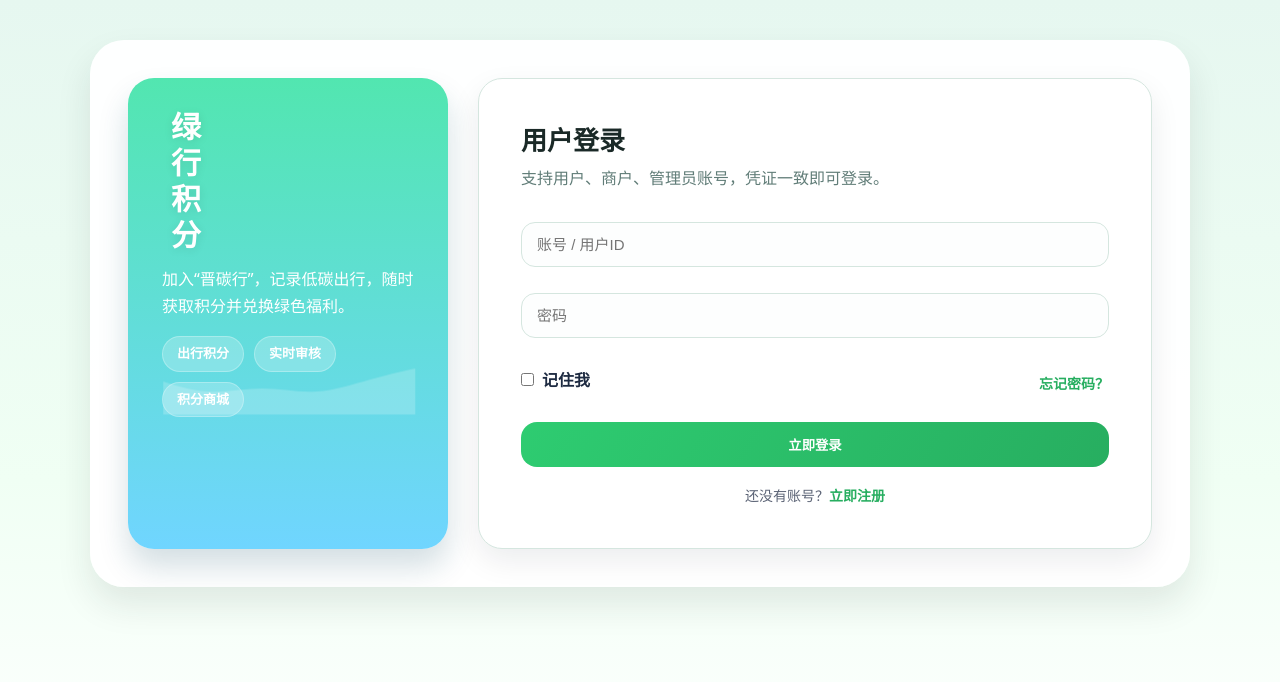
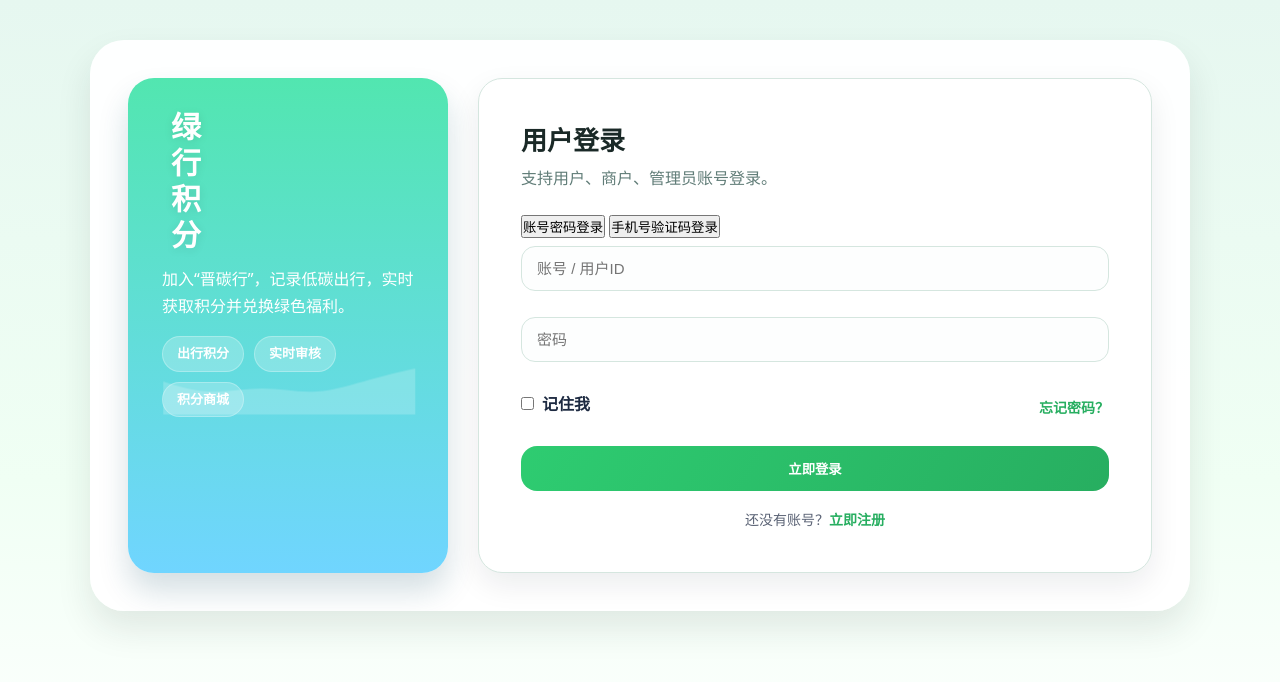
Before and after one commit to hanlinxue/green-points, a Flask app: page / in a window 1280 px wide. Shown: the top 682 px of the page. Run offline with Flask 3, Linux system fonts and the light colour scheme.

Commit message:
Update index.html

```diff
--- a/templates/login/index.html
+++ b/templates/login/index.html
@@ -11,7 +11,7 @@
     <aside class="eco-illustration">
       <div class="illustration-content">
         <h1>绿行积分</h1>
-        <p>加入“晋碳行”，记录低碳出行，随时获取积分并兑换绿色福利。</p>
+        <p>加入“晋碳行”，记录低碳出行，实时获取积分并兑换绿色福利。</p>
         <div class="badge-row">
           <span class="badge-soft">出行积分</span>
           <span class="badge-soft">实时审核</span>
@@ -24,8 +24,17 @@
     <section class="eco-form">
       <div class="form-header">
         <h2>用户登录</h2>
-        <p>支持用户、商户、管理员账号，凭证一致即可登录。</p>
+        <p>支持用户、商户、管理员账号登录。</p>
       </div>
+
+      <!-- 登录方式切换 -->
+      <div class="login-toggle">
+        <button id="passwordLoginBtn" class="toggle-btn active">账号密码登录</button>
+        <button id="smsLoginBtn" class="toggle-btn">手机号验证码登录</button>
+      </div>
+
+      <!-- 账号密码登录 -->
+      <div id="passwordLoginForm">
         <div class="input-group">
           <input id="login_id" class="input" placeholder="账号 / 用户ID">
           <input id="login_password" type="password" class="input" placeholder="密码">
@@ -34,16 +43,30 @@
           <label style="font-weight:600;color:#1d2a41">
             <input id="rememberMe" type="checkbox" style="margin-right:8px;">记住我
           </label>
-        <a href="{{ url_for('user.forgot') }}" class="link" style="font-size:14px;">忘记密码？</a>
+          <a href="forgot.html" class="link" style="font-size:14px;">忘记密码？</a>
         </div>
-      <button class="btn" onclick="login()">立即登录</button>
+        <button class="btn" id="passwordLoginBtnAction">立即登录</button>
+      </div>
+
+      <!-- 手机号验证码登录 -->
+      <div id="smsLoginForm" style="display:none;">
+        <div class="input-group">
+          <input id="phone_number" class="input" placeholder="请输入手机号" maxlength="11">
+          <div style="display:flex;gap:10px;">
+            <input id="sms_code" class="input" placeholder="请输入验证码">
+            <button id="getSmsCode" class="btn" style="white-space:nowrap;">获取验证码</button>
+          </div>
+        </div>
+        <button class="btn" id="smsLoginBtnAction">立即登录</button>
+      </div>
+
       <p style="text-align:center;margin-top:18px;font-size:14px;color:#5b6375;">
-        还没有账号？<a href="{{ url_for('user.register') }}" class="link">立即注册</a>
+        还没有账号？<a href="register.html" class="link">立即注册</a>
       </p>
     </section>
   </div>
 
+  <!-- 引入 JS -->
   <script src="../../static/js/script.js"></script>
-  <script>initLoginPage();</script>
 </body>
 </html>
```
Lines whose indentation alone changed are shown as unchanged.
